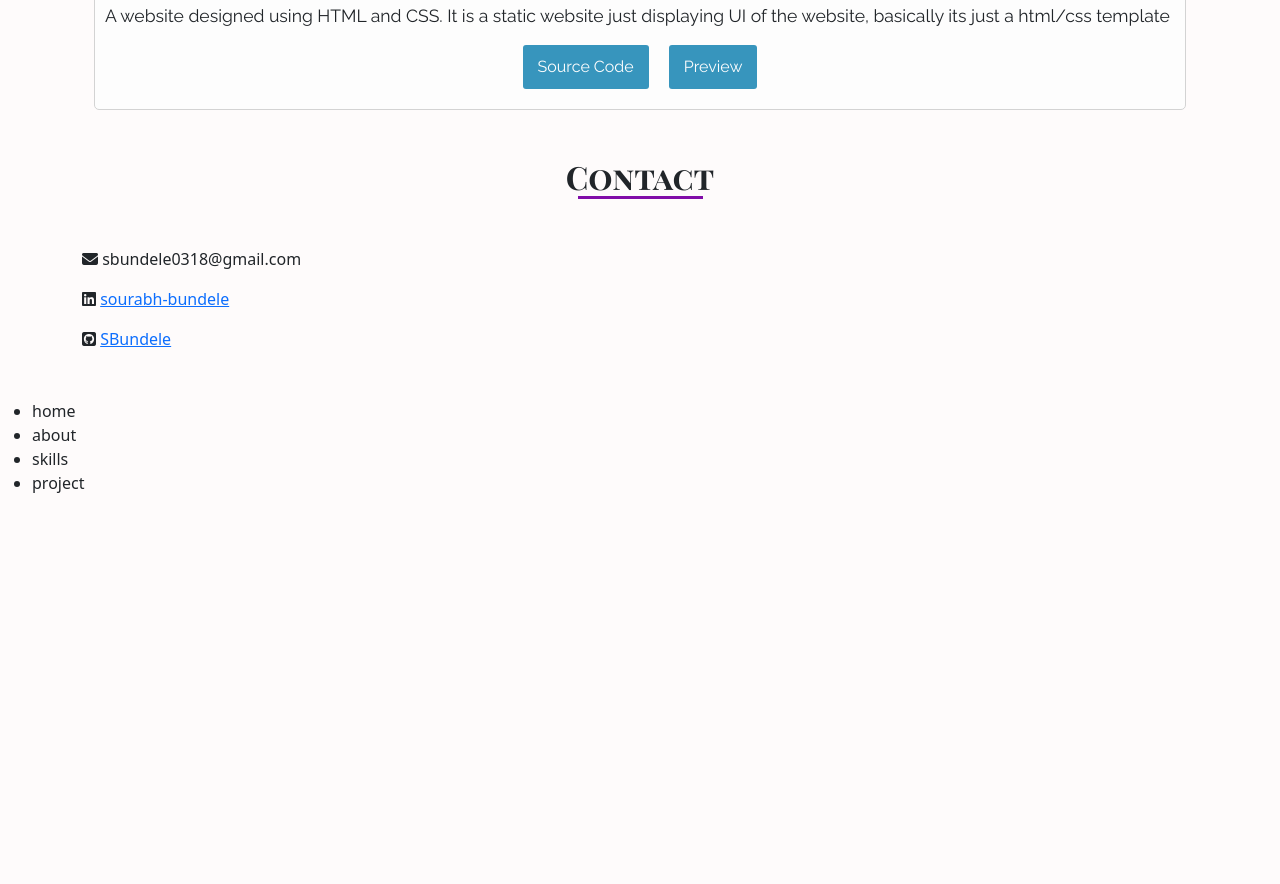
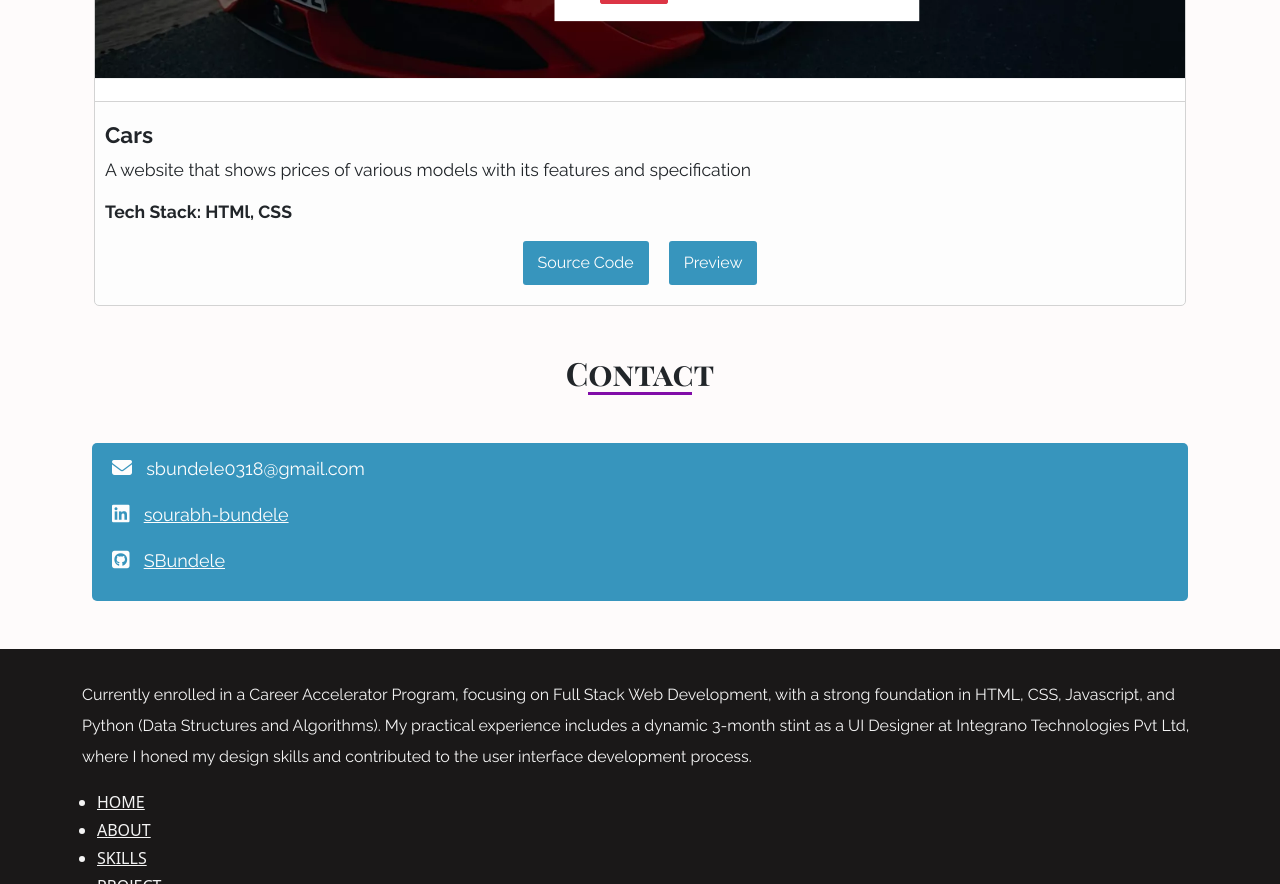
Before and after one commit to SBundele/Portfolio, a plain HTML site: page index.html in a window 1280 px wide. Shown: the part 8285-9169 px from the top of the page. Before the commit the page ends 8796 px from the top, so only its background shows below. Drawn offline with nearby package versions, Linux system fonts and the light colour scheme.

Commit message:
added contact and footer styling

```diff
--- a/css/style.css
+++ b/css/style.css
@@ -56,16 +56,21 @@ body{
 }
 .ls {
     list-style-type: none;
-    gap: 40px;
+    row-gap: 20px;
+    padding: 0;
+}
+.ls li{
+    width: 100%;
+    background-color: var(--secondary_color);
+    padding: 10px 20px;
+    border-radius: 3px;
+    text-align: center;
 }
 .ls li a{
-    background-color: var(--secondary_color);
     color: var(--extra_3);
     font-size: 18px;
     font-family: var(--family2);
     text-decoration: none;
-    padding: 10px 20px;
-    border-radius: 3px;
 }
 
 /* hero-section */
@@ -215,3 +220,72 @@ body{
 .card-content h4, .card-content p, .btns a{
     font-family: var(--family2);
 }
+
+/* contact */
+.contact{
+    padding: 0 10px;
+}
+.contact .sec-heading div:first-child{
+    width: 104px;
+}
+.contact-info{
+    background-color: var(--secondary_color);
+    color: var(--extra_3);
+    padding: 10px 20px;
+    border-radius: 5px;
+}
+.contact-info div:first-child p span:last-child, .contact-info:nth-child(2) p span:last-child a{
+    font-size: 18px;
+    font-family: var(--family2);
+    color: var(--extra_3);
+    /* text-decoration: none; */
+}
+.left-space{
+    margin-left: 10px;
+}
+.contact-info div:nth-child(1) p span:first-child, .contact-info div:nth-child(2) p span:first-child, .contact-info div:nth-child(3) p span:first-child{
+    font-size: 20px;
+}
+
+/* footer */
+.foot{
+    min-width: 100%;
+    background-color: #1a1818;
+    padding: 30px 20px;
+}
+.foot-about{
+    color: var(--extra_2);
+    font-family: var(--family2);
+}
+.foot-about p{
+    line-height: 31px;
+}
+.foot-nav ul{
+    color: var(--extra_2);
+    padding-left: 15px;
+    text-transform: uppercase;
+}
+.foot-nav ul li{
+    line-height: 28px;
+}
+.foot-nav ul li a{
+    color: var(--extra_2);
+}
+.foot-contact{
+    color: var(--extra_2);
+}
+.foot-contact p,.foot-contact address{
+    margin-bottom: 8px;
+    font-size: 17px;
+}
+.online-links{
+    display: flex;
+    justify-content: space-around;
+    width: 23%;
+}
+.online-links p{
+    width: 45%;
+}
+.online-links p a i{
+    font-size: 25px;
+}
--- a/index.html
+++ b/index.html
@@ -171,7 +171,7 @@
                             </div>
                             <div class="card-content">
                                 <h4>Bakery</h4>
-                                <p class="mb-0"></p>
+                                <p class="mb-0">A website template based on Bakery Products cloned of one of colorlib templates <span class="d-block fw-bold pt-3">Tech Stack: HTMl, CSS</span></p>
                                 <div class="btns">
                                     <a href="https://github.com/Sourabh0318/Portfolio/tree/main/templates/Bakery">Source Code</a>
                                     <a href="https://sourabhb03-portfolio.netlify.app/templates/bakery/">Preview</a>
@@ -186,7 +186,7 @@
                             </div>
                             <div class="card-content">
                                 <h4>Gym</h4>
-                                <p class="mb-0">A website designed using HTML and CSS. It is a static website just displaying UI of the website, basically its just a html/css template</p>
+                                <p class="mb-0">A website template based on Gym and Fitness plans cloned of colorlib templates <span class="d-block fw-bold pt-3">Tech Stack: HTMl, CSS</span></p>
                                 <div class="btns">
                                     <a href="https://github.com/Sourabh0318/Portfolio/tree/main/templates/Gym">Source Code</a>
                                     <a href="https://sourabhb03-portfolio.netlify.app/templates/gym/">Preview</a>
@@ -201,7 +201,7 @@
                             </div>
                             <div class="card-content">
                                 <h4>Hotel</h4>
-                                <p class="mb-0">A website designed using HTML and CSS. It is a static website just displaying UI of the website, basically its just a html/css template</p>
+                                <p class="mb-0">A website template that showcase hotel rooms and its prices with photos of room <span class="d-block fw-bold pt-3">Tech Stack: HTMl, CSS</span></p>
                                 <div class="btns">
                                     <a href="https://github.com/Sourabh0318/Portfolio/tree/main/templates/Hotel">Source Code</a>
                                     <a href="https://sourabhb03-portfolio.netlify.app/templates/hotel/">Preview</a>
@@ -216,7 +216,7 @@
                             </div>
                             <div class="card-content">
                                 <h4>Cars</h4>
-                                <p class="mb-0">A website designed using HTML and CSS. It is a static website just displaying UI of the website, basically its just a html/css template</p>
+                                <p class="mb-0">A website that shows prices of various models with its features and specification <span class="d-block fw-bold pt-3">Tech Stack: HTMl, CSS</span></p>
                                 <div class="btns">
                                     <a href="https://github.com/Sourabh0318/Portfolio/tree/main/templates/Garage">Source Code</a>
                                     <a href="https://sourabhb03-portfolio.netlify.app/templates/garage/">Preview</a>
@@ -252,13 +252,13 @@
                 </h2>
                 <div class="contact-info mt-5">
                     <div>
-                        <p><span><i class="fa-solid fa-envelope"></i></span> <span>sbundele0318@gmail.com</span></p>
+                        <p><span><i class="fa-solid fa-envelope"></i></span> <span class="left-space">sbundele0318@gmail.com</span></p>
                     </div>
                     <div>
-                        <p><span><i class="fa-brands fa-linkedin"></i></span> <span><a href="https://www.linkedin.com/in/sourabh-bundele/">sourabh-bundele</a></span></p>
+                        <p><span><i class="fa-brands fa-linkedin"></i></span> <span class="left-space"><a href="https://www.linkedin.com/in/sourabh-bundele/">sourabh-bundele</a></span></p>
                     </div>
                     <div>
-                        <p><span><i class="fa-brands fa-square-github"></i></span> <span><a href="https://github.com/SBundele">SBundele</a></span></p>
+                        <p><span><i class="fa-brands fa-square-github"></i></span> <span class="left-space"><a href="https://github.com/SBundele">SBundele</a></span></p>
                     </div>
                 </div>
             </section>
@@ -266,20 +266,34 @@
 
         <!-- Footer -->
         <footer class="foot">
-            <div>
-                <div>
-                    <p></p>
+            <div class="container">
+                <div class="foot-about">
+                    <p>Currently enrolled in a Career Accelerator Program, focusing on Full Stack Web Development, with a strong foundation in HTML, CSS, Javascript, and Python (Data Structures and Algorithms). My practical experience includes a dynamic 3-month stint as a UI Designer at Integrano Technologies Pvt Ltd, where I honed my design skills and contributed to the user interface development process.</p>
                 </div>
-                <div>
+                <div class="foot-nav">
                     <ul>
-                        <li>home</li>
-                        <li>about</li>
-                        <li>skills</li>
-                        <li>project</li>
+                        <li><a href="./index.html">home</a></li>
+                        <li><a href="#about">about</a></li>
+                        <li><a href="#skills">skills</a></li>
+                        <li><a href="#project">project</a></li>
                     </ul>
                 </div>
-                <div>
-
+                <div class="foot-contact">
+                    <address><span><i class="fa-solid fa-house-chimney"></i></span> <span class="left-space">Maharashtra,Pune-411060</span></address>
+                    <p>
+                        <span><i class="fa-solid fa-square-phone-flip"></i></span> <span class="left-space">+91 7385091379</span>
+                    </p>
+                    <p>
+                        <span><i class="fa-solid fa-envelope"></i></span> <span class="left-space">sbundele0318@gmail.com</span>
+                    </p>
+                    <div class="online-links mt-3">
+                        <p>
+                            <a href="https://www.linkedin.com/in/sourabh-bundele/"><i class="fa-brands fa-linkedin"></i></a>
+                        </p>
+                        <p>
+                            <a href="https://github.com/SBundele"><i class="fa-brands fa-square-github"></i></a>
+                        </p>
+                    </div>
                 </div>
             </div>
         </footer>
```
